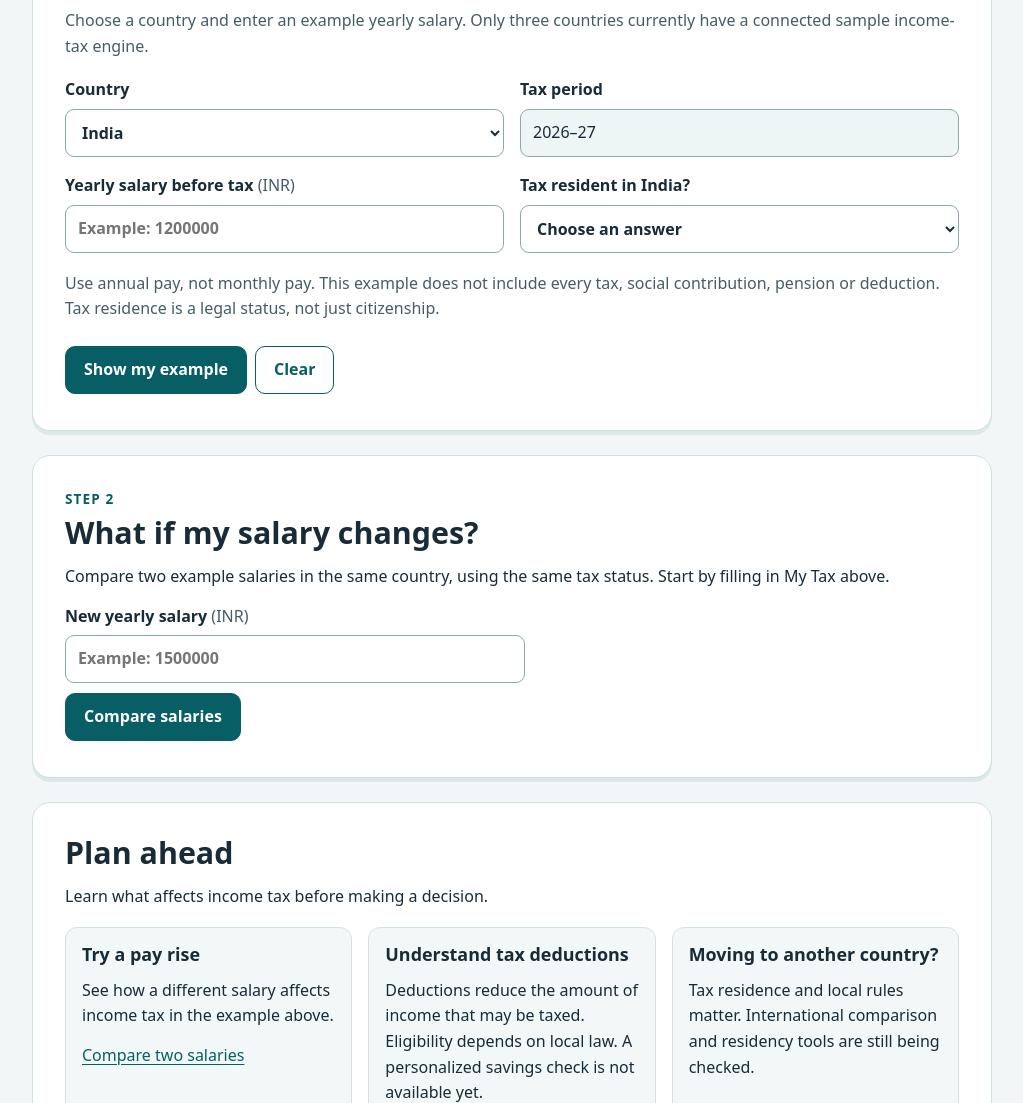
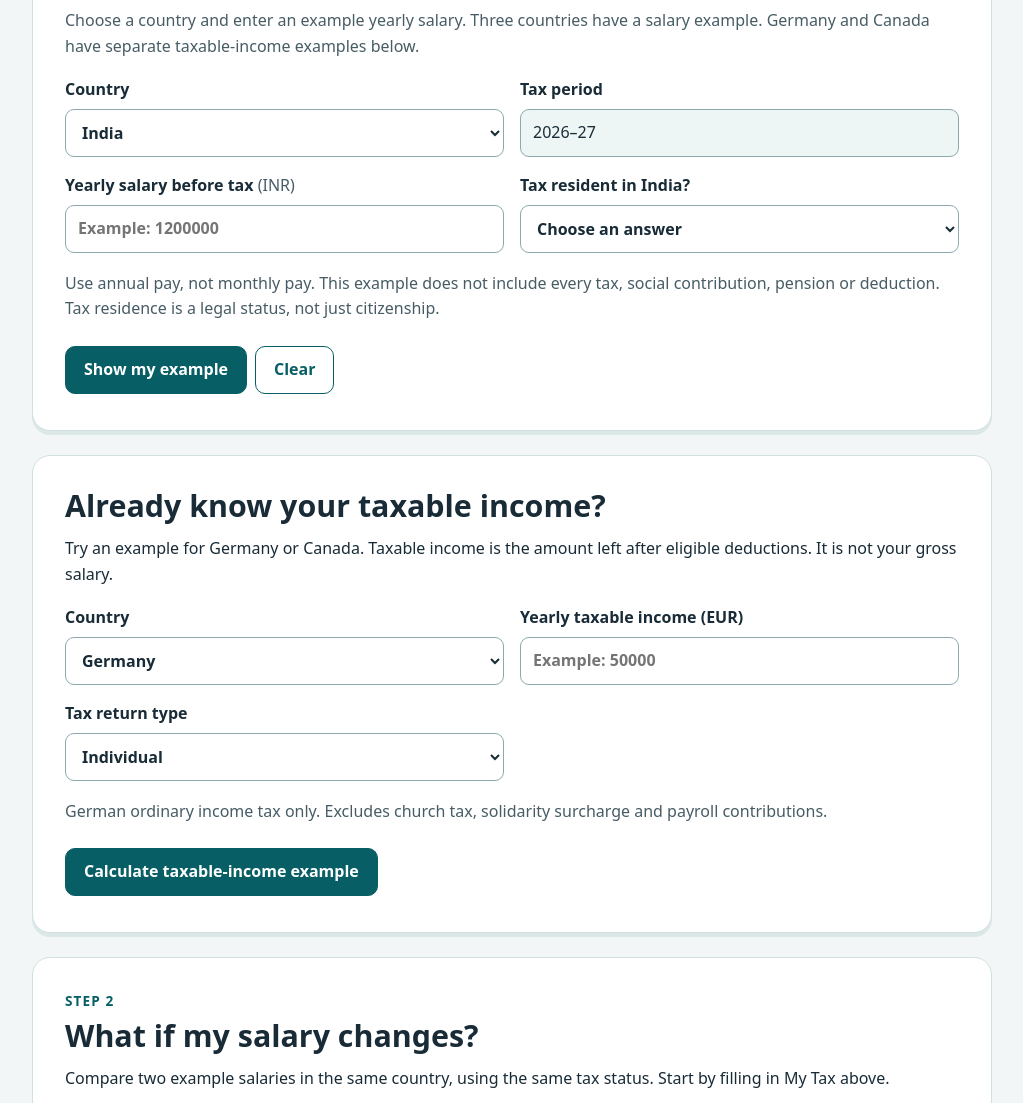
Before and after one commit to solopreneursid/Taxpulse-Global, a plain HTML site: page staging/simple/index.html in a window 1280 px wide. Shown: the part 521-1624 px from the top of the page, without its empty margins (128-1151 px from the left). Drawn offline with Linux system fonts and the light colour scheme; files that its build step writes are made by us from their sources; files whose address does not match are found by name.

Commit message:
feat(taxpulse): add simple German and Canadian assessment and report checker

```diff
--- a/staging/simple/index.html
+++ b/staging/simple/index.html
@@ -18,7 +18,7 @@
 <section class="hero"><p class="eyebrow">Understand your money</p><h1>Taxes made easier.</h1><p>See how income tax works, compare two salaries and understand the numbers, step by step.</p><p class="notice"><strong>Practice with made-up numbers only.</strong> Tax rules are not fully checked yet. Do not use these results to file taxes, choose a job or make financial decisions. Do not enter real financial details.</p></section>
 <section id="my-tax" class="card" aria-labelledby="tax-title">
 <p class="eyebrow">Step 1</p><h2 id="tax-title">How much income tax might I pay?</h2>
-<p class="muted">Choose a country and enter an example yearly salary. Only three countries currently have a connected sample income-tax engine.</p>
+<p class="muted">Choose a country and enter an example yearly salary. Three countries have a salary example. Germany and Canada have separate taxable-income examples below.</p>
 <form id="tax-form">
 <div class="fields">
 <label for="country">Country<select id="country" name="country" required><option value="IN">India</option><option value="US">United States</option><option value="GB">United Kingdom (England, Wales and Northern Ireland)</option></select></label>
@@ -35,8 +35,24 @@
 <h3>Your example result</h3><div class="results"><div><span>Yearly income tax</span><strong id="income-tax"></strong></div><div><span>Money left after income tax only</span><strong id="after-tax"></strong></div><div><span>Share of salary paid in income tax</span><strong id="tax-rate"></strong></div></div>
 <p class="notice">This is not your take-home pay. Other taxes and deductions may still apply.</p>
 <details><summary>How was this worked out?</summary><dl id="breakdown" class="breakdown"></dl><p id="scope" class="muted"></p></details>
-<button id="download" type="button" class="secondary">Download example breakdown (JSON)</button>
+<button id="download" type="button" class="secondary">Download example report (JSON)</button>
 </div>
+</section>
+<section id="taxable-income" class="card" aria-labelledby="assessment-title">
+<h2 id="assessment-title">Already know your taxable income?</h2>
+<p>Try an example for Germany or Canada. Taxable income is the amount left after eligible deductions. It is not your gross salary.</p>
+<form id="assessment-form">
+<div class="fields">
+<label for="assessment-country">Country<select id="assessment-country"><option value="DE">Germany</option><option value="CA">Canada (federal tax only)</option></select></label>
+<label for="taxable-amount">Yearly taxable income <span id="assessment-currency">(EUR)</span><input id="taxable-amount" type="number" min="0" max="1000000000" step="0.01" required inputmode="decimal" placeholder="Example: 50000"></label>
+<label id="assessment-type-field" for="assessment-type">Tax return type<select id="assessment-type"><option value="individual">Individual</option><option value="joint">Joint, if eligible</option></select></label>
+<label id="net-income-field" for="net-income" hidden>Net income before taxable-income deductions (CAD)<input id="net-income" disabled type="number" min="0" max="1000000000" step="0.01" required inputmode="decimal"></label>
+<label id="canada-resident-field" for="canada-resident" hidden>Full-year Canadian tax resident?<select id="canada-resident" disabled required><option value="">Choose an answer</option><option value="yes">Yes</option><option value="no">No</option></select></label>
+</div><p class="muted" id="assessment-help">German ordinary income tax only. Excludes church tax, solidarity surcharge and payroll contributions.</p>
+<button type="submit" class="primary">Calculate taxable-income example</button>
+</form>
+<p id="assessment-error" class="error" role="alert"></p>
+<div id="assessment-result" hidden tabindex="-1" aria-live="polite"><h3>Example income tax</h3><div class="results"><div><span id="assessment-result-label">Income tax</span><strong id="assessment-tax"></strong></div></div><dl id="assessment-breakdown" class="breakdown"></dl><p id="assessment-scope" class="notice"></p><button id="assessment-download" type="button" class="secondary">Download taxable-income report</button></div>
 </section>
 <section id="compare" class="card" aria-labelledby="compare-title">
 <p class="eyebrow">Step 2</p><h2 id="compare-title">What if my salary changes?</h2>
@@ -46,7 +62,8 @@
 </section>
 <section id="plan" class="card"><h2>Plan ahead</h2><p>Learn what affects income tax before making a decision.</p><div class="tiles"><article><h3>Try a pay rise</h3><p>See how a different salary affects income tax in the example above.</p><a href="#compare">Compare two salaries</a></article><article><h3>Understand tax deductions</h3><p>Deductions reduce the amount of income that may be taxed. Eligibility depends on local law. A personalized savings check is not available yet.</p></article><article><h3>Moving to another country?</h3><p>Tax residence and local rules matter. International comparison and residency tools are still being checked.</p></article></div></section>
 <section id="business" class="card"><h2>Work for yourself or run a business?</h2><p>Business tax, freelance income and sales tax tools are being developed. They are not ready for real financial decisions.</p><p class="muted">We will add each tool here once its calculations and privacy protections have been tested.</p></section>
-<section id="updates" class="card"><h2>Can I trust these numbers?</h2><p>See which country examples are connected and whether their rules have been checked. All eight countries are currently under development.</p><ul id="country-status" class="country-list" aria-label="Country verification status"></ul><p class="muted">A rule being connected to the calculator does not mean it has been legally verified. No new law is automatically activated.</p><a href="/v1/catalog">Technical coverage and limitations (JSON)</a></section>
+<section id="updates" class="card"><h2>Can I trust these numbers?</h2><p>See which country examples are connected and whether their rules have been checked. All eight countries are currently under development.</p><ul id="country-status" class="country-list" aria-label="Country verification status"></ul><p class="muted">A rule being connected to the calculator does not mean it has been legally verified. No new law is automatically activated.</p><a href="/v1/catalog">Technical coverage and limitations (JSON)</a>
+<details><summary>Check an example report</summary><p>Choose a TaxPulse report saved on your device. We check whether its contents match its SHA-256 fingerprint and recalculate it using the same engine version. Nothing is uploaded. This does not prove who made the report or whether the tax law is correct.</p><label for="proof-file">Choose report (JSON)<input id="proof-file" type="file" accept=".json,application/json"></label><p id="proof-status" role="status" aria-live="polite"></p></details></section>
 </main>
 <footer class="wrap footer"><p>TaxPulse Global · HQventures · Development preview</p><p>No account required. This simple calculator processes examples on this device and does not send inputs to a server. Downloading a report saves a file on your device.</p><p>Only the connected example tools are available in this workspace.</p></footer>
 <noscript><p class="wrap notice">Enable JavaScript to run example calculations. No calculations are available without it.</p></noscript>
```
